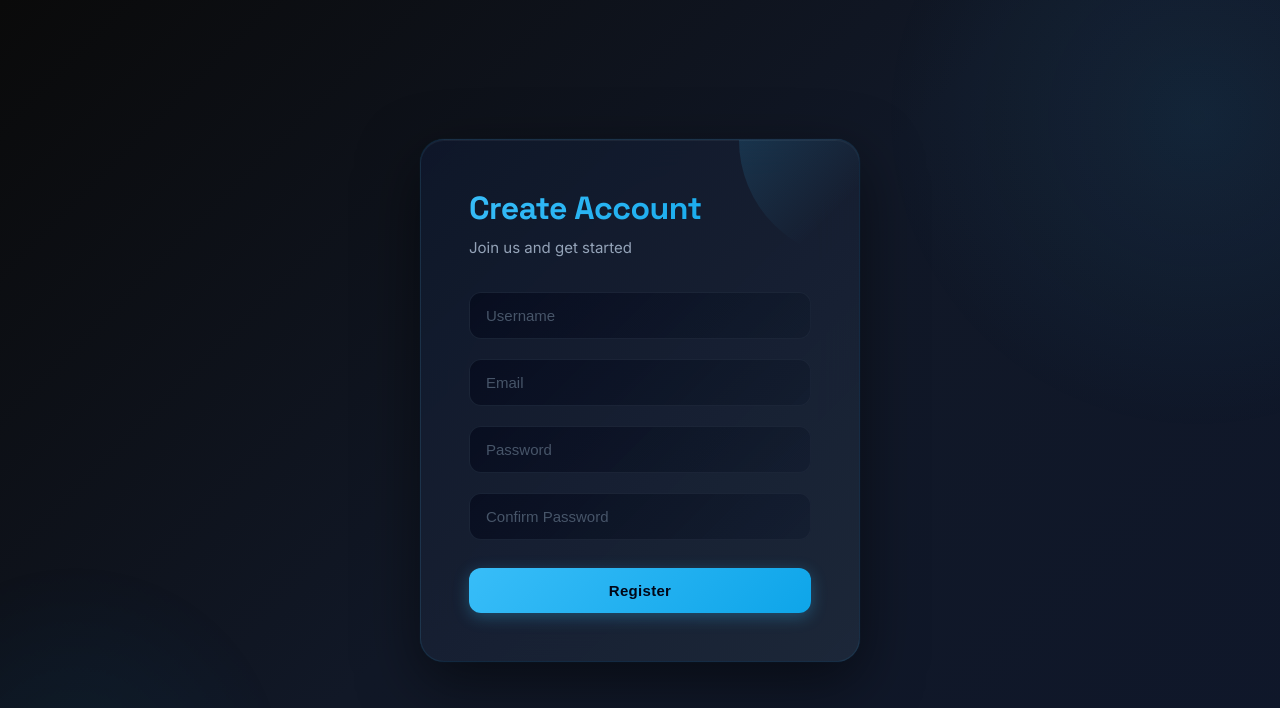
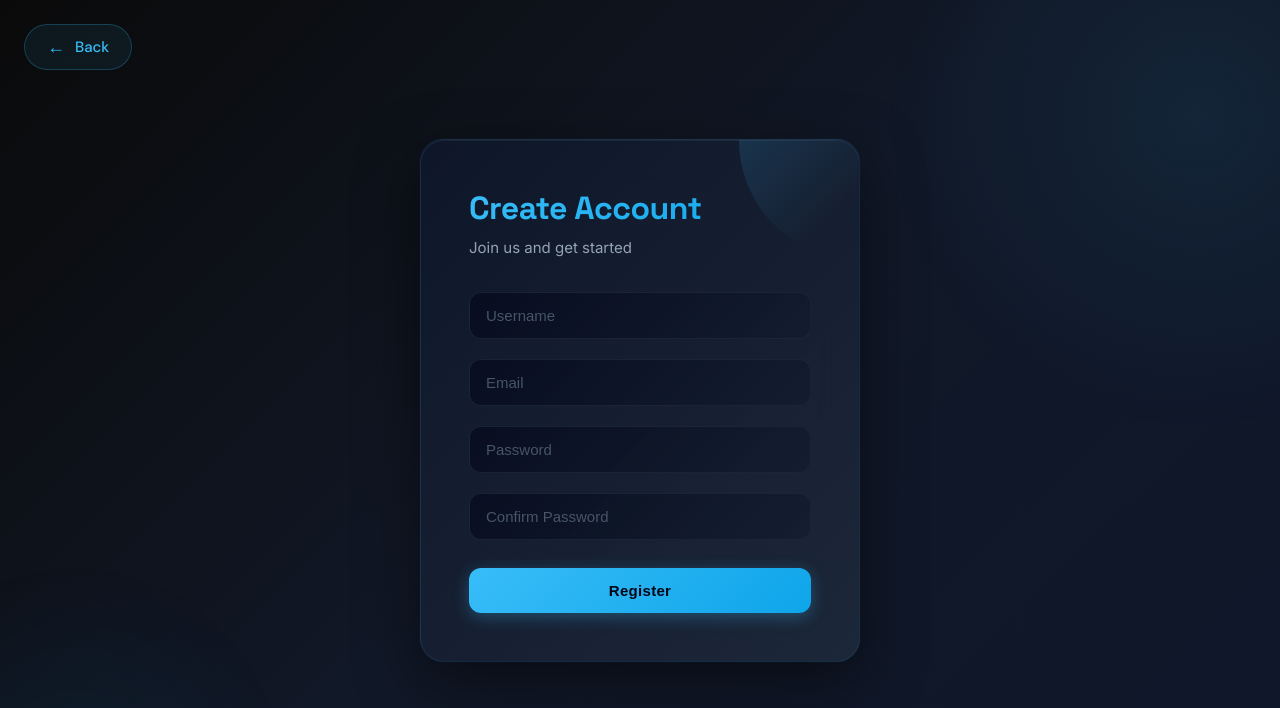
Before and after one commit to HarleyGoodz/IT342_Cruz_RateFlow, a React app in the folder web/rateflow/: page /register in a window 1280 px wide. Built offline with nearby package versions, Linux system fonts and the light colour scheme.

Commit message:
modified frontend part 1

```diff
--- a/web/rateflow/src/css/registration_css.css
+++ b/web/rateflow/src/css/registration_css.css
@@ -4,6 +4,62 @@
   box-sizing: border-box;
   margin: 0;
   padding: 0;
+}
+
+.back-button-container {
+  position: absolute;
+  top: 24px;
+  left: 24px;
+  z-index: 20;
+}
+
+.back-button {
+  display: inline-flex;
+  align-items: center;
+  gap: 10px;
+  padding: 10px 22px;
+  background: rgba(56, 189, 248, 0.08);
+  border: 1px solid rgba(56, 189, 248, 0.25);
+  border-radius: 999px;
+  color: #38bdf8;
+  font-size: 15px;
+  font-weight: 500;
+  font-family: 'DM Sans', sans-serif;
+  cursor: pointer;
+  transition: all 0.25s ease;
+  backdrop-filter: blur(10px);
+  text-decoration: none;
+}
+
+/* Hover effect (smooth + modern) */
+.back-button:hover {
+  background: rgba(56, 189, 248, 0.18);
+  border-color: rgba(56, 189, 248, 0.45);
+  transform: translateX(-3px);
+  box-shadow: 0 0 12px rgba(56, 189, 248, 0.3);
+}
+
+.back-arrow {
+  font-size: 18px;
+  display: flex;
+  align-items: center;
+}
+
+/* Mobile */
+@media (max-width: 480px) {
+  .back-button-container {
+    top: 16px;
+    left: 16px;
+  }
+
+  .back-button {
+    padding: 8px 16px;
+    font-size: 13px;
+  }
+
+  .back-arrow {
+    font-size: 16px;
+  }
 }
 
 body {
--- a/web/rateflow/src/javascript/Login_js.js
+++ b/web/rateflow/src/javascript/Login_js.js
@@ -97,11 +97,13 @@ function LoginContent() {
   const closeErrorModal = () => { setShowErrorModal(false); setErrorModalMessage(""); };
   const closeSuccessModal = () => { setShowSuccessModal(false); setSuccessModalMessage(""); };
 
+
   return (
     <div className="login-container">
       <form className="login-card" onSubmit={handleSubmit}>
         <div class="App-Title">
-          <h2>RateFlow</h2>
+          <h2>Welcome!</h2>
+          <label className="login-field-label">Sign in to your account</label>
         </div>
 
         {successMessage && <div className="success-message">{successMessage}</div>}
@@ -173,7 +175,7 @@ function LoginContent() {
 
         <p className="signup-text">
           Don't have an account?{" "}
-          <Link to="/register" className="signup-link">Create one</Link>
+          <Link to="/register" className="signup-link">Sign up</Link>
         </p>
       </form>
 
--- a/web/rateflow/src/javascript/Registration_js.js
+++ b/web/rateflow/src/javascript/Registration_js.js
@@ -69,8 +69,21 @@ function Registration() {
     }
   };
 
+
   return (
     <div className="register-container">
+      {/* Back button - positioned at upper left */}
+    <div className="back-button-container">
+      <button
+        className="back-button"
+        onClick={() => navigate('/')}
+        aria-label="Go back to login"
+      >
+        <span className="back-arrow">←</span>
+        <span>Back</span>
+      </button>
+    </div>
+
       <form className="register-card" onSubmit={handleSubmit}>
         <h2>Create Account</h2>
         <p className="subtitle">Join us and get started</p>
```
